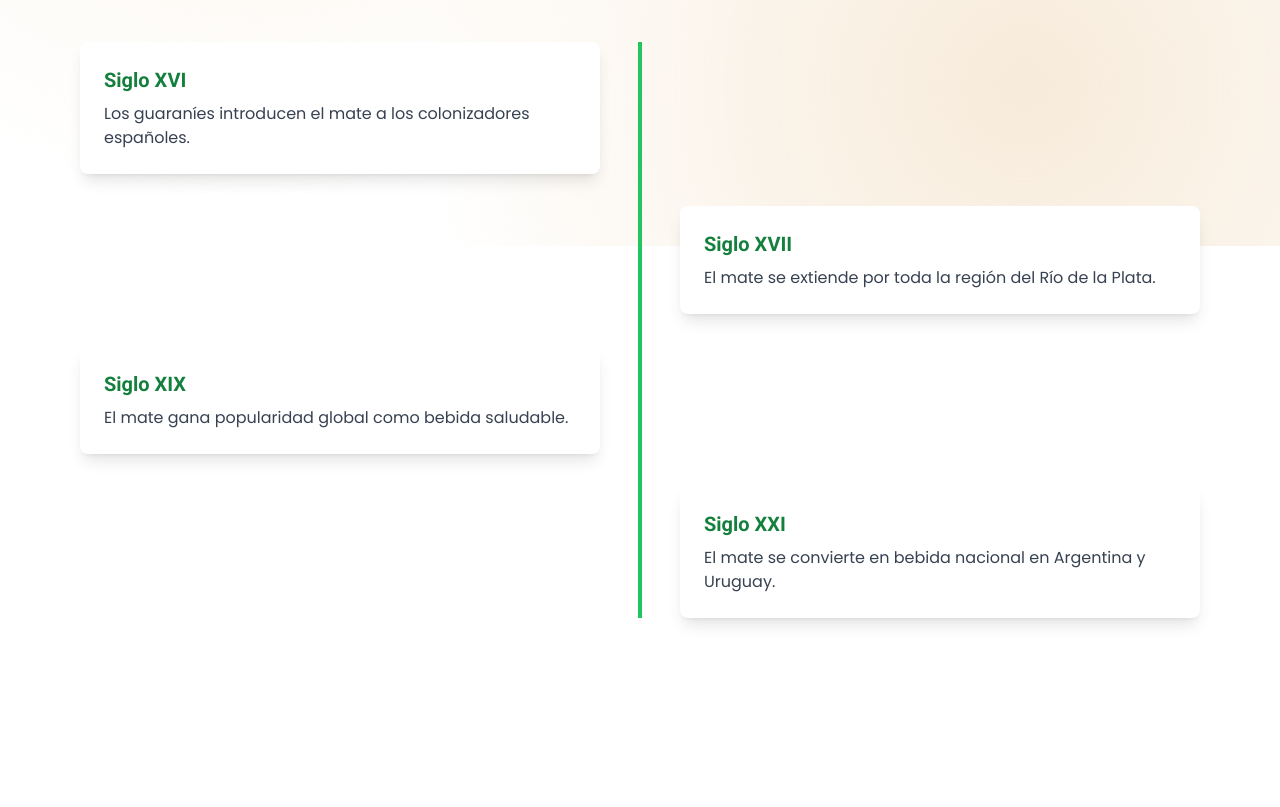
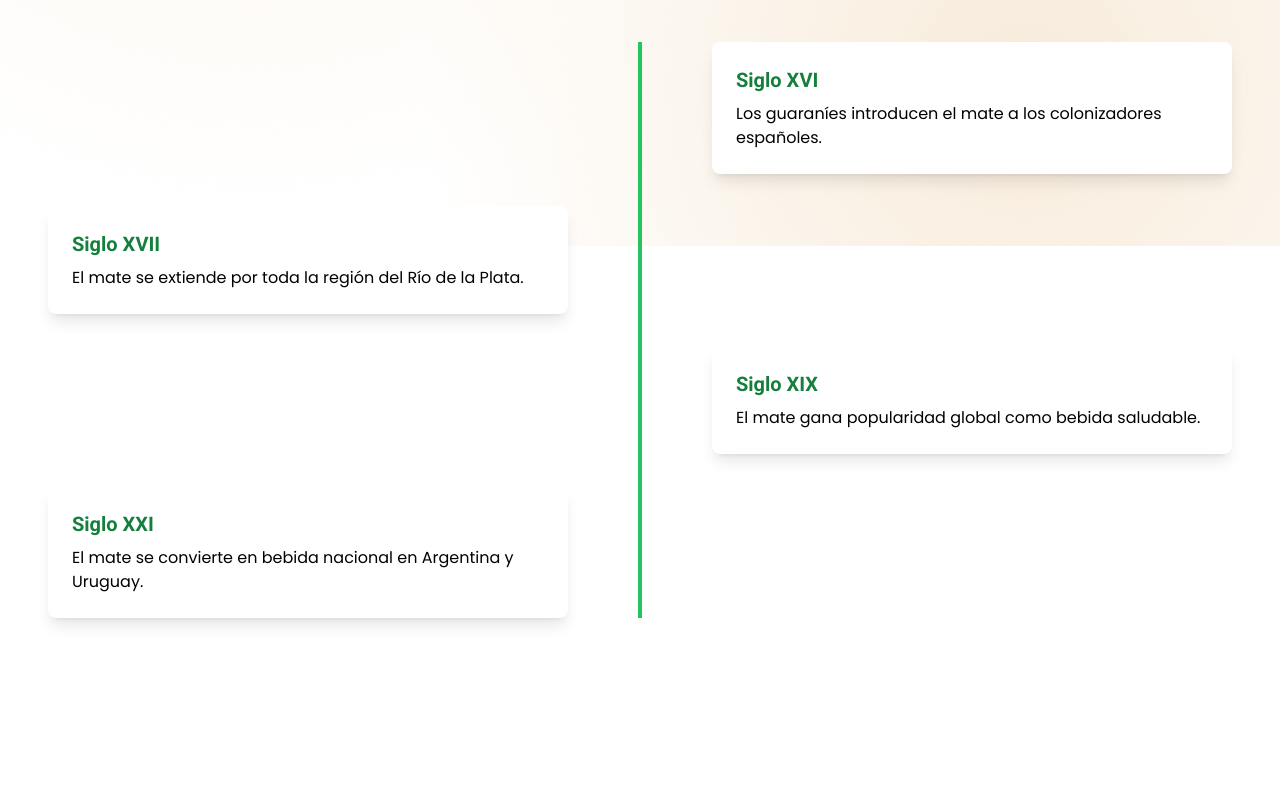
Before and after one commit to Smilari/Mateando, an Astro site: page / in a window 1280 px wide. Shown: the part 554-1361 px from the top of the page. Built offline with nearby package versions, Linux system fonts and the light colour scheme; Astro itself is replaced by a stand-in of ours.

Commit message:
Restructuring History component

```diff
--- a/src/components/History.astro
+++ b/src/components/History.astro
@@ -1,4 +1,5 @@
 ---
+import TimelineItem from "@components/TimeLineItem.astro";
 
 ---
 
@@ -9,31 +10,18 @@
         </h2>
         <div class="relative">
             <div class="absolute h-full w-1 bg-green-500 left-1/2 transform -translate-x-1/2"></div>
-            <div class="timeline-item" data-aos="fade-right">
-                <div class="bg-white p-6 rounded-lg shadow-lg mb-8 ml-16 md:w-5/12">
-                    <h3 class="text-xl font-bold text-green-700 mb-2">Siglo XVI</h3>
-                    <p class="text-gray-700">Los guaraníes introducen el mate a los colonizadores españoles.</p>
-                </div>
-            </div>
-            <div class="timeline-item" data-aos="fade-left">
-                <div class="bg-white p-6 rounded-lg shadow-lg mb-8 mr-16 md:ml-auto md:w-5/12">
-                    <h3 class="text-xl font-bold text-green-700 mb-2">Siglo XVII</h3>
-                    <p class="text-gray-700">El mate se extiende por toda la región del Río de la Plata.</p>
-                </div>
-            </div>
-            <div class="timeline-item" data-aos="fade-right">
-                <div class="bg-white p-6 rounded-lg shadow-lg mb-8 ml-16 md:w-5/12">
-                    <h3 class="text-xl font-bold text-green-700 mb-2">Siglo XIX</h3>
-                    <p class="text-gray-700">El mate gana popularidad global como bebida saludable.</p>
-                </div>
-            </div>
-
-            <div class="timeline-item" data-aos="fade-left">
-                <div class="bg-white p-6 rounded-lg shadow-lg mb-8 mr-16 md:ml-auto md:w-5/12">
-                    <h3 class="text-xl font-bold text-green-700 mb-2">Siglo XXI</h3>
-                    <p class="text-gray-700">El mate se convierte en bebida nacional en Argentina y Uruguay.</p>
-                </div>
-            </div>
+            <TimelineItem side="right" title="Siglo XVI">
+                Los guaraníes introducen el mate a los colonizadores españoles.
+            </TimelineItem>
+            <TimelineItem side="left" title="Siglo XVII">
+                El mate se extiende por toda la región del Río de la Plata.
+            </TimelineItem>
+            <TimelineItem side="right" title="Siglo XIX">
+                El mate gana popularidad global como bebida saludable.
+            </TimelineItem>
+            <TimelineItem side="left" title="Siglo XXI">
+                El mate se convierte en bebida nacional en Argentina y Uruguay.
+            </TimelineItem>
         </div>
     </div>
 </section>
--- /dev/null
+++ b/src/components/TimeLineItem.astro
@@ -0,0 +1,11 @@
+---
+const { side = "left", title, content } = Astro.props;
+const alignmentClass = side === "right" ? "md:mr-8 md:ml-auto" : "md:ml-8";
+---
+
+<div class= "timeline-item" data-aos="fade-up">
+    <div class= `bg-white p-6 rounded-lg shadow-lg mb-8 md:w-5/12 ${alignmentClass}`>
+        <h3 class="text-xl font-bold text-green-700 mb-2">{title}</h3>
+        <slot />
+    </div>
+</div>
```
